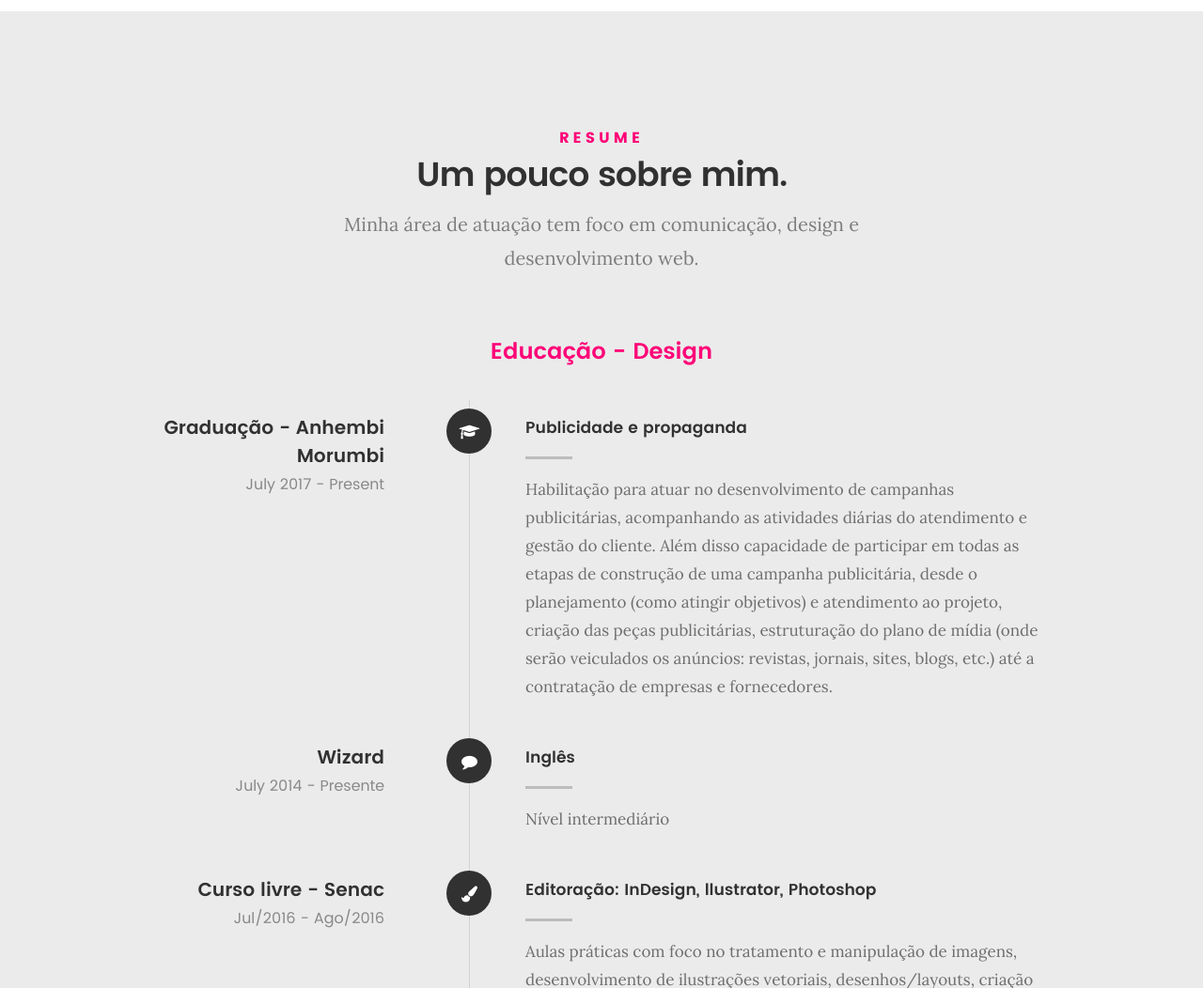
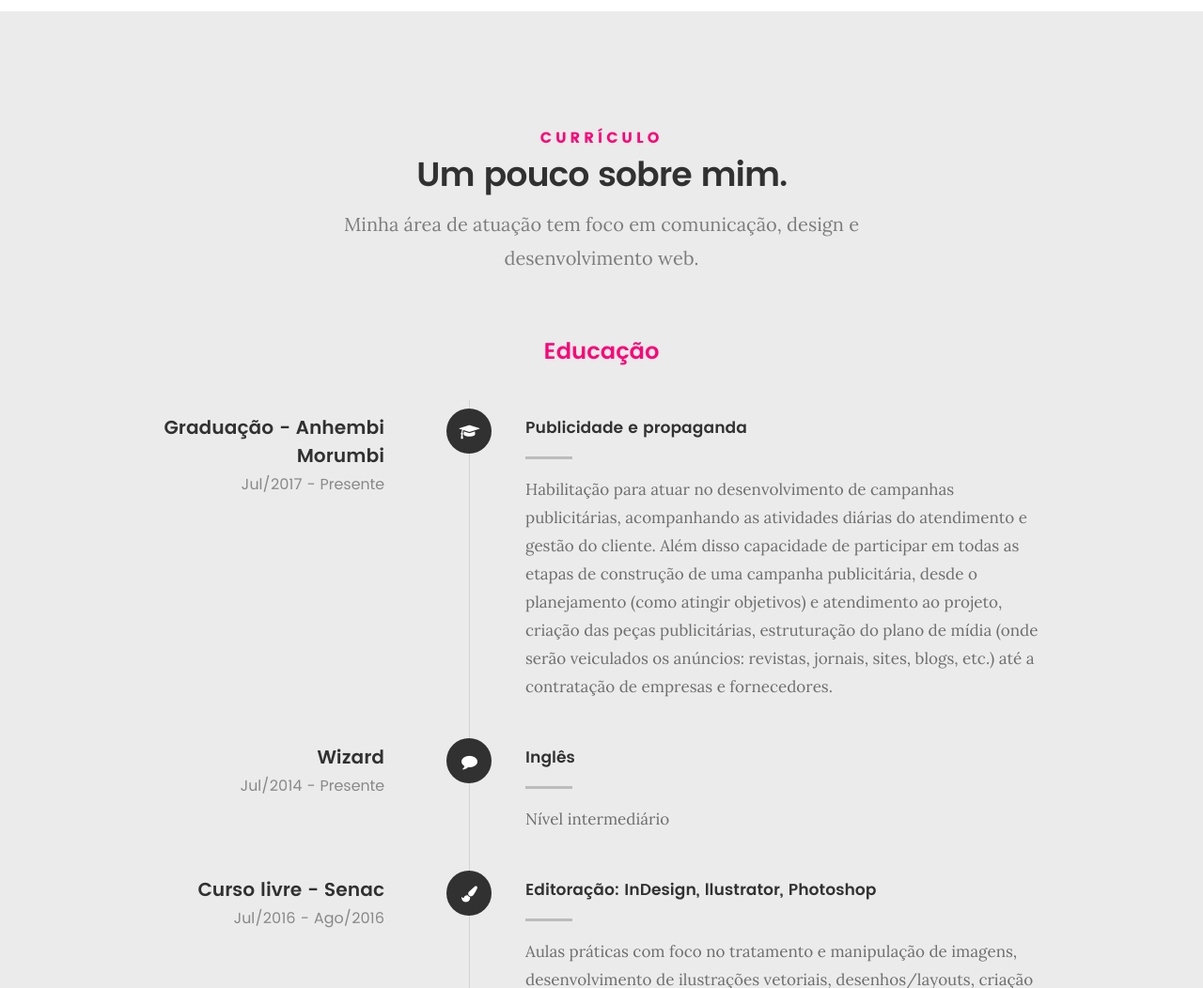
Before and after one commit to eloaparadela/portfolio, a plain HTML site: page index.html in a window 1280 px wide. Shown: the part 2020-3072 px from the top of the page at 94% size. Drawn offline with Linux system fonts and the light colour scheme; files whose address does not match are found by name.

Commit message:
atualizando arquivos

```diff
--- a/index.html
+++ b/index.html
@@ -211,7 +211,7 @@
 		<div class="row section-intro">
    		<div class="col-twelve">
 
-   			<h5>Resume</h5>
+   			<h5>Currículo</h5>
    			<h1>Um pouco sobre mim.</h1>
 
    			<p class="lead">Minha área de atuação tem foco em comunicação, design e desenvolvimento web.</p>
@@ -223,7 +223,7 @@
 
    		<div class="col-twelve resume-header">
 
-   			<h2>Educação - Design</h2>
+   			<h2>Educação</h2>
 
    		</div>
 
@@ -239,7 +239,7 @@
 
 	   				<div class="timeline-header">
 	   					<h3>Graduação - Anhembi Morumbi</h3>
-	   					<p>July 2017 - Present</p>
+	   					<p>Jul/2017 - Presente</p>
 	   				</div>
 
 	   				<div class="timeline-content">
@@ -257,7 +257,7 @@
 
 	   				<div class="timeline-header">
 	   					<h3>Wizard</h3>
-	   					<p>July 2014 - Presente</p>
+	   					<p>Jul/2014 - Presente</p>
 	   				</div>
 
 	   				<div class="timeline-content">
```
